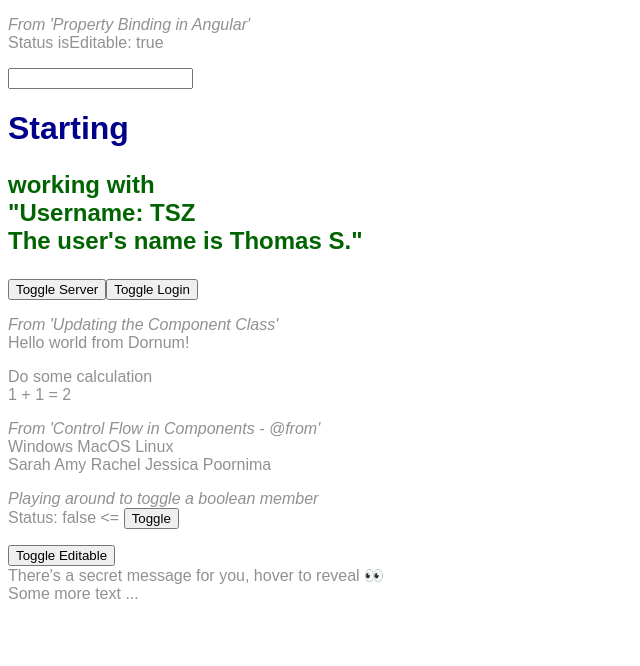
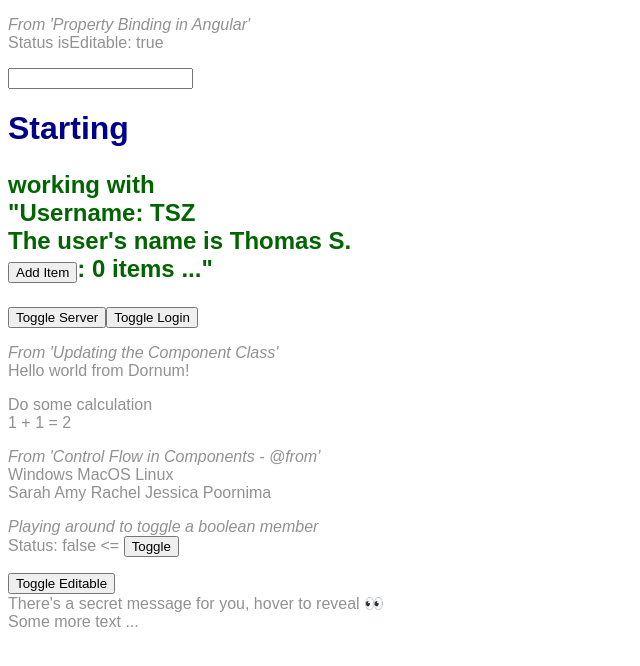
Before and after one commit to tschulz28/learn-angular, an Angular app in the folder learn-angular/: page / in a window 1280 px wide. Shown: the top 666 px of the page, without its empty margins (0-640 px from the left). Built offline with nearby package versions, Linux system fonts and the light colour scheme.

Commit message:
Worked on output properties for Angular components.

```diff
--- a/learn-angular/src/app/app.component.ts
+++ b/learn-angular/src/app/app.component.ts
@@ -7,7 +7,10 @@
  * - Control Flow in Components - @for
  * - Property Binding in Angular
  * - Event Handling
- * - Component Input Properties (https://angular.dev/tutorials/learn-angular/8-input)
+ * - Component Input Properties
+ *   API Element to control the child component on instantiation
+ * - Component Output Properties (https://angular.dev/tutorials/learn-angular/9-output)
+ *   API Element to emit events from the child component to the parent component, the child is a proxy.
  *
  * Connected from index.html:
  * index.html
@@ -68,7 +71,10 @@ import {User} from './user.component';
         <!-- From 'Composing Components' and Component Input Properties
           Setting the input property with <'selector' name="value"/> this will not work on properties with initial
           values. Use the syntax <'selector' [name]="'value'"/> for those. -->
-        &quot;<app-user [username]="'TSZ'" name="Thomas S."/>&quot;
+        <!-- Listening to the output property addItemEvent with (addItemEvent)="addItem($event)"
+          addItemEvent is the syntax to handle the event.
+          addItem calls the event in this component und passes the emitting value. -->
+        &quot;<app-user [username]="'TSZ'" name="Thomas S." (addItemEvent)="addItem($event)"/>: {{items.length}} items ...&quot;
       }
       @else
       {
@@ -180,6 +186,12 @@ export class AppComponent
   message = '';
 
   /**
+   * An array of items added from the child component.
+   * From 'Component Output Properties'.
+   */
+  items = new Array();
+
+  /**
    * Toggles the status of the boolean member 'isActive'.
    */
   toggleActive() {
@@ -225,4 +237,13 @@ export class AppComponent
   hideSecretMessage() {
     this.message = '';
   }
+
+  /**
+   * From 'Component Output Properties'.
+   *
+   * @param item The item emitted from the child component.
+   */
+  addItem(item: string) {
+    this.items.push(item);
+  }
 }
--- a/learn-angular/src/app/user.component.ts
+++ b/learn-angular/src/app/user.component.ts
@@ -6,7 +6,8 @@
  */
 
 // Importing input due to "Component Input Properties"
-import {Component, input} from '@angular/core';
+// Importing output due to "Component Output Properties"
+import {Component, input, output} from '@angular/core';
 
 /**
  * An example component of this application.
@@ -21,10 +22,23 @@ import {Component, input} from '@angular/core';
    * The output of this component.
    */
   template: `Username: {{ username() }}<br>
-  The user's name is {{name()}}`,
+  The user's name is {{name()}}<br>
+  <!-- From 'Component Output Properties' -->
+  <button class="btn" (click)="addItem()">Add Item</button>`,
 })
 export class User {
-  username = input<string>('youngTech');
+
+  /**
+   * Property for username.<br>
+   * Designed as input property with default value 'youngTech'.
+   *
+   * @remarks <p>`name = input<string>();` creates an uninitialized property.</p>
+   * @remarks <p>`name = input.required<string>();` creates an uninitialized property that need to be set.</p>
+   * @remarks <p>`name = input<string>('Initial Name');` creates an initialized property - see following remarks!</p>
+   * @remarks <p>Setting the input property with `<'selector' name="value"/>` will **not** work on properties with initial values.</p>
+   * @remarks <p>Use the syntax `<'selector' [name]="'value'"/>` to set properties with initial values.</p>
+   */
+    username = input<string>('youngTech');
 
   /**
    * From 'Component Input Properties'
@@ -36,4 +50,21 @@ export class User {
    * @remarks <p>Use the syntax `<'selector' [name]="'value'"/>` to set properties with initial values.</p>
    */
   name = input<string>();
+
+  /**
+   * Represents an output property.<br>
+   * From 'Component Output Properties'.<br><br>
+   * Clicking the button in the template will trigger the event, executing `addItemEvent.emit(...)`.<br><br>
+   * The child component (`this`) emits the event, the parent component listens to it with
+   * `(addItemEvent)="addItem($event)"`.
+   */
+  addItemEvent = output<string>();
+
+  /**
+   * Method to trigger the output event.
+   * From 'Component Output Properties'
+   */
+  addItem() {
+    this.addItemEvent.emit(`?`);
+  }
 }
```
